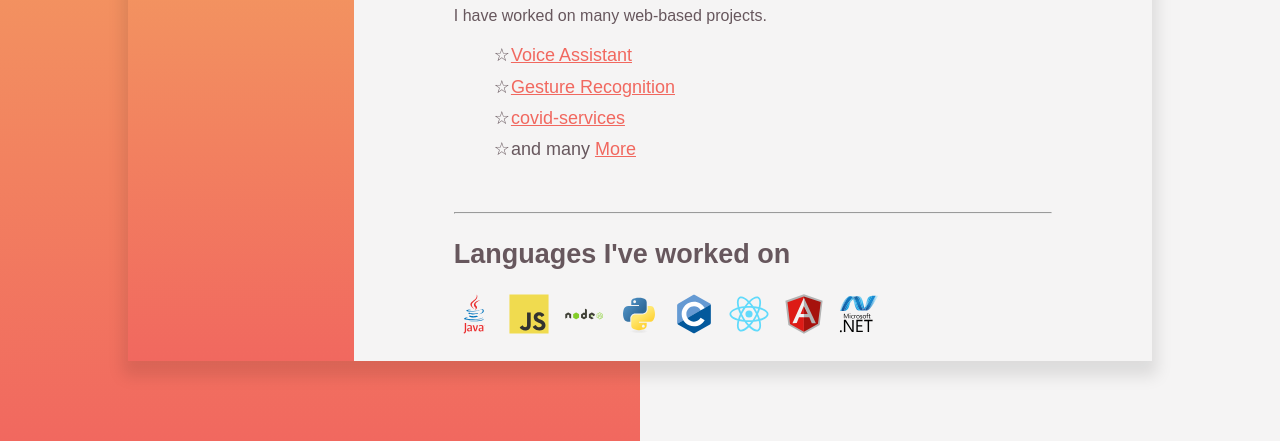
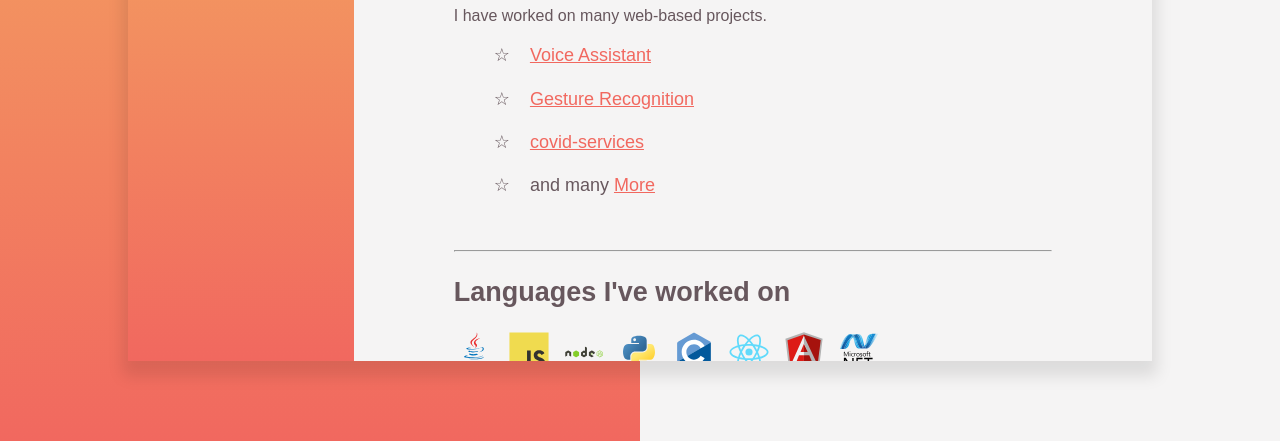
Before and after one commit to RakiRam/Portfolio, a plain HTML site: page index.html in a window 1280 px wide. Shown: the part 359-800 px from the top of the page. Drawn offline with nearby package versions, Linux system fonts and the light colour scheme; no server answers; a script that the page names is missing.

Commit message:
Update style.css

```diff
--- a/style.css
+++ b/style.css
@@ -73,11 +73,11 @@ ul {
 }
 
 li {
-    margin-bottom: 8px;
+    margin-bottom: 20px;
 }
 
 li:before {
-    margin-right: 1px;
+    margin-right: 20px;
     content: '\2606';
 }
 
```
